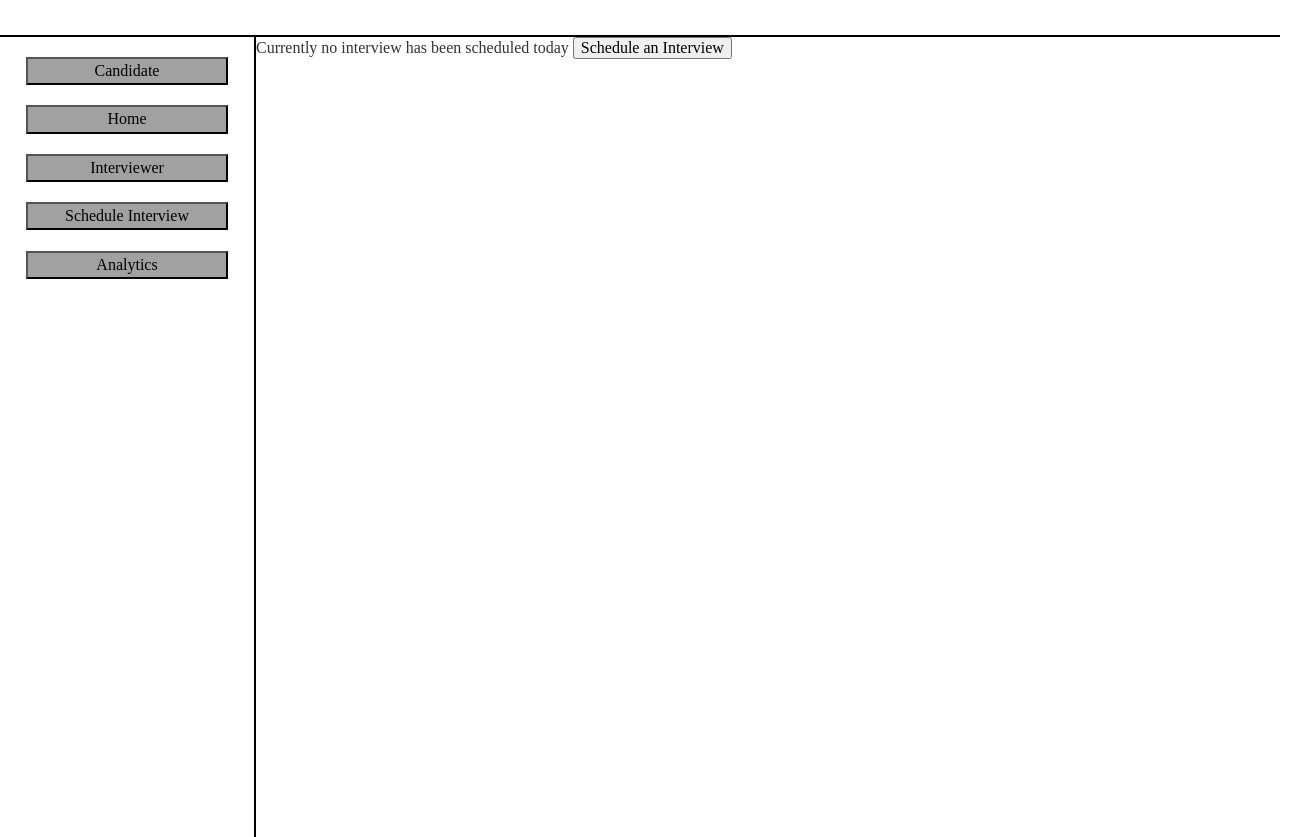
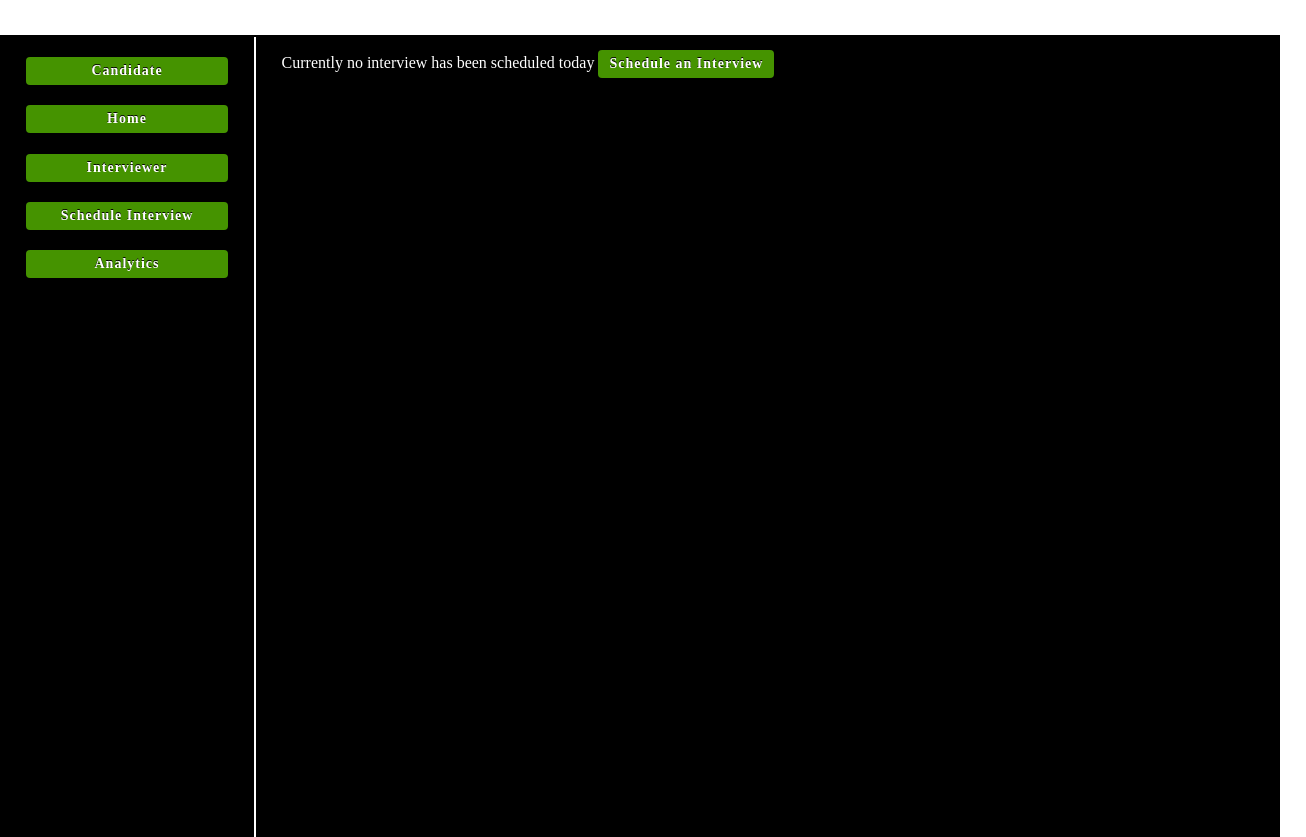
Before and after one commit to magimenon/Bridge, a website: page public/start.html in a window 1280 px wide. Shown: the part 82-919 px from the top of the page, 1306 px wide, since content can reach past the window. Drawn offline with Linux system fonts and the light colour scheme.

Commit message:
Making the UI similar to the login screen

```diff
--- a/public/css/screen.css
+++ b/public/css/screen.css
@@ -66,13 +66,18 @@ body{
     padding-right: 5%;
 }
 
+#container {
+    background-color: #000;
+    color: #fff;
+}
+
 aside {
+    border-right: 2px solid #FFFFFF;
+    float: left;
+    height: 100%;
     padding-left: 2%;
     padding-right: 2%;
-    border-right:  2px solid black;
     width: 20%;
-    height: 100%;
-    float: left;
 }
 aside button {
     margin-top: 10%;
@@ -84,9 +89,10 @@ aside button {
 }
 
 #mid-section-container {
+     height: 100%;
+    margin-left: 22%;
+    padding-top: 1%;
     width: 80%;
-    height: 100%;
-    margin-left: 20%;
 }
 .candidateForm {
     width: 100%;
--- a/public/css/start.css
+++ b/public/css/start.css
@@ -24,3 +24,28 @@ hr {
     margin-top: 40px;
     margin-bottom: 40px;
 }
+.routeButton {
+    background-color: #459300;
+    border: 1px solid rgba(0, 0, 0, 0);
+    border-radius: 4px;
+    color: #FFFFFF;
+    cursor: pointer;
+    float: right;
+    font-size: 14px;
+    font-weight: bold;
+    letter-spacing: 1px;
+    padding: 6px 10px;
+    text-shadow: 0 -1px 0 #050505;
+}
+.scheduleButton {
+background-color: #459300;
+    border: 1px solid rgba(0, 0, 0, 0);
+    border-radius: 4px;
+    color: #FFFFFF;
+    cursor: pointer;
+    font-size: 14px;
+    font-weight: bold;
+    letter-spacing: 1px;
+    padding: 6px 10px;
+    text-shadow: 0 -1px 0 #050505;
+}
--- a/public/start.html
+++ b/public/start.html
@@ -1,6 +1,6 @@
 <html>
 <meta charset="UTF-8"/>
-<title>Bridge</title>
+<title>BRIDGE</title>
 <link rel="stylesheet" href="css/bootstrap.css">
 <link rel="stylesheet" href="css/screen.css">
 <link rel="stylesheet" href="css/start.css">
@@ -83,7 +83,7 @@
 
         </div> </br>
 
-        <button id="Delete">Delete</button>
+        <button class="button" id="Delete">Delete</button>
         <button id="Update">Update</button>
     </form>
 </script>
@@ -114,7 +114,7 @@
 
 <script id="scheduleTemplate" type="text/template">
 
-  Currently no interview has been scheduled today <button id="schedule_interview" value="schedule">Schedule an Interview</button>
+  Currently no interview has been scheduled today <button class="scheduleButton" id="schedule_interview" value="schedule">Schedule an Interview</button>
 
 </script>
 
```
